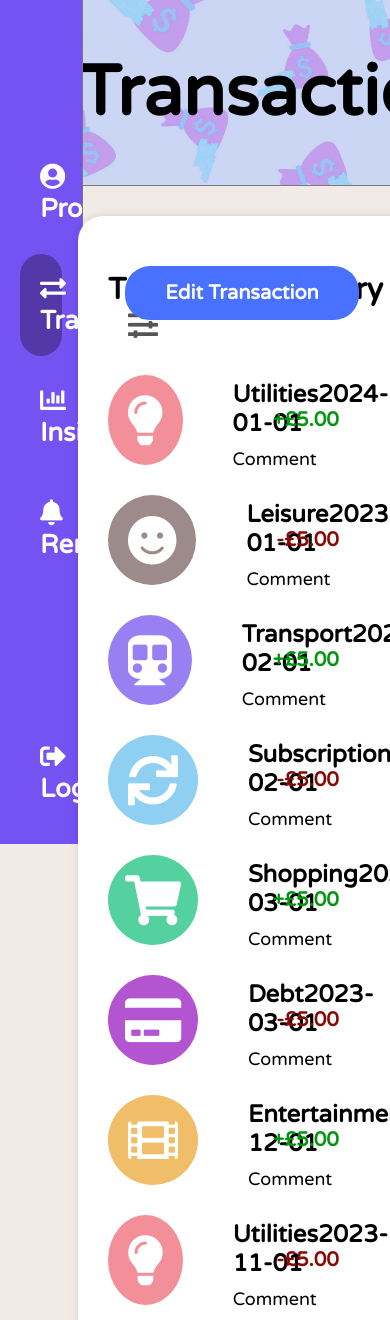
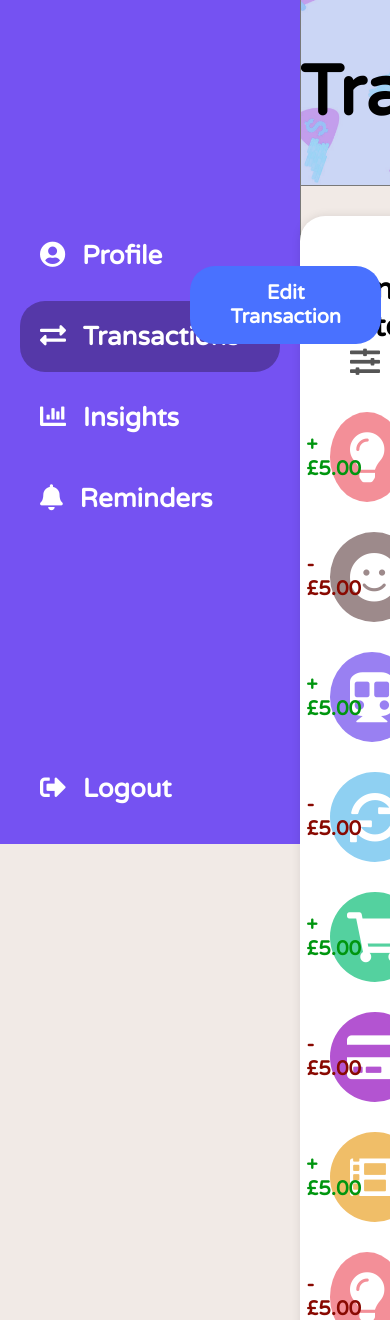
Before and after one commit to TobyDyson123/Agile-Dev, a PHP site: page /transactions.php in a window 390 px wide; the page is wider, and only the part inside the window is pictured. Shown: the top 1320 px of that part. Run offline with PHP 8.4, Linux system fonts and the light colour scheme; a user stored in the database is signed in; data comes from the database, SQL or seed files in the repository.

Commit message:
added media query for main content
Co-Authored-By: NedasB <92820399+NedasB@users.noreply.github.com>
Co-Authored-By: P110112760 <159131248+P110112760@users.noreply.github.com>

```diff
--- a/style.css
+++ b/style.css
@@ -39,7 +39,9 @@
 .sidebar {
     height: 100vh;
     /* width: 300px; */
-    width: 21%;
+    /* width: 21%; */
+    width: 20vw;
+    min-width: 300px;
     position: fixed;
     background-color: #7552F2;
     overflow-x: hidden;
@@ -87,7 +89,7 @@
 }
 
 .content {
-    margin-left: 20vw;;
+    margin-left: 20vw;
     min-height: 100vh;
 }
 
@@ -104,3 +106,9 @@
     background-color: white;
     position: relative;
 }
+
+@media screen and (max-width: 1500px) {
+    .content {
+        margin-left: 300px;
+    }
+}
```
